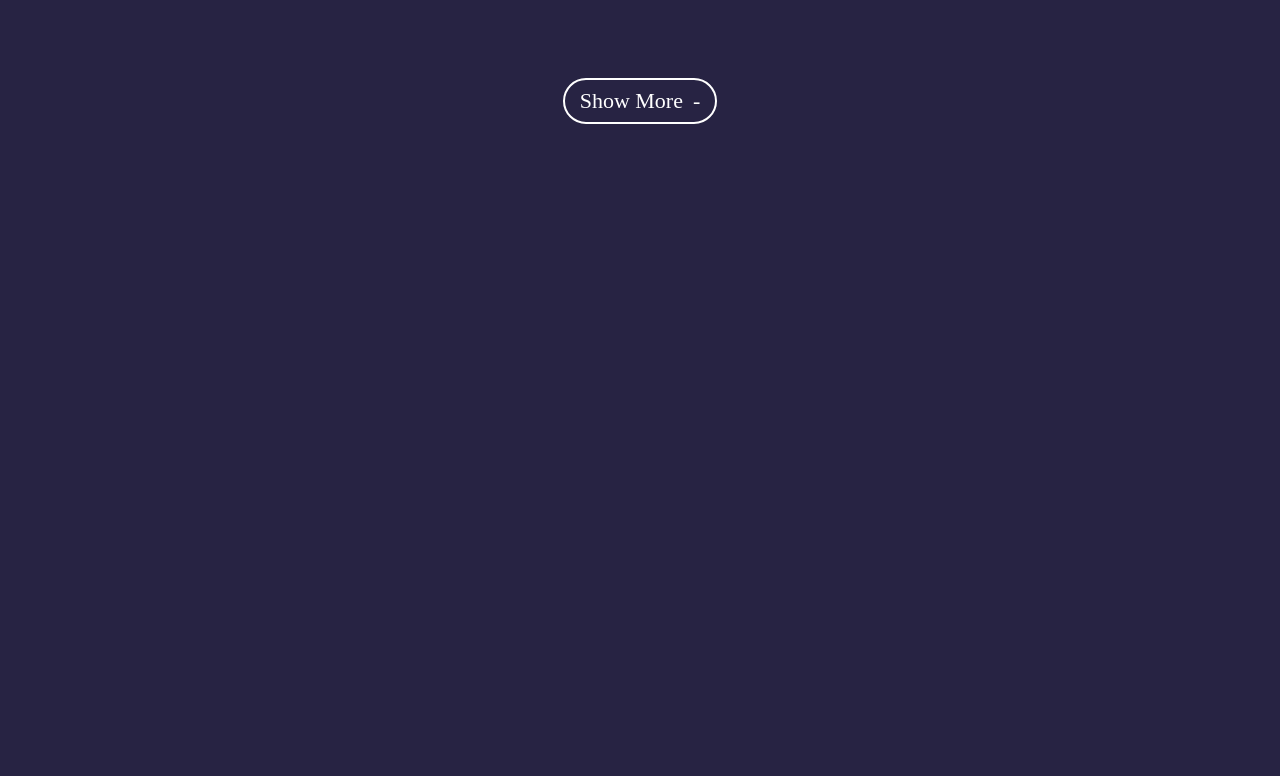
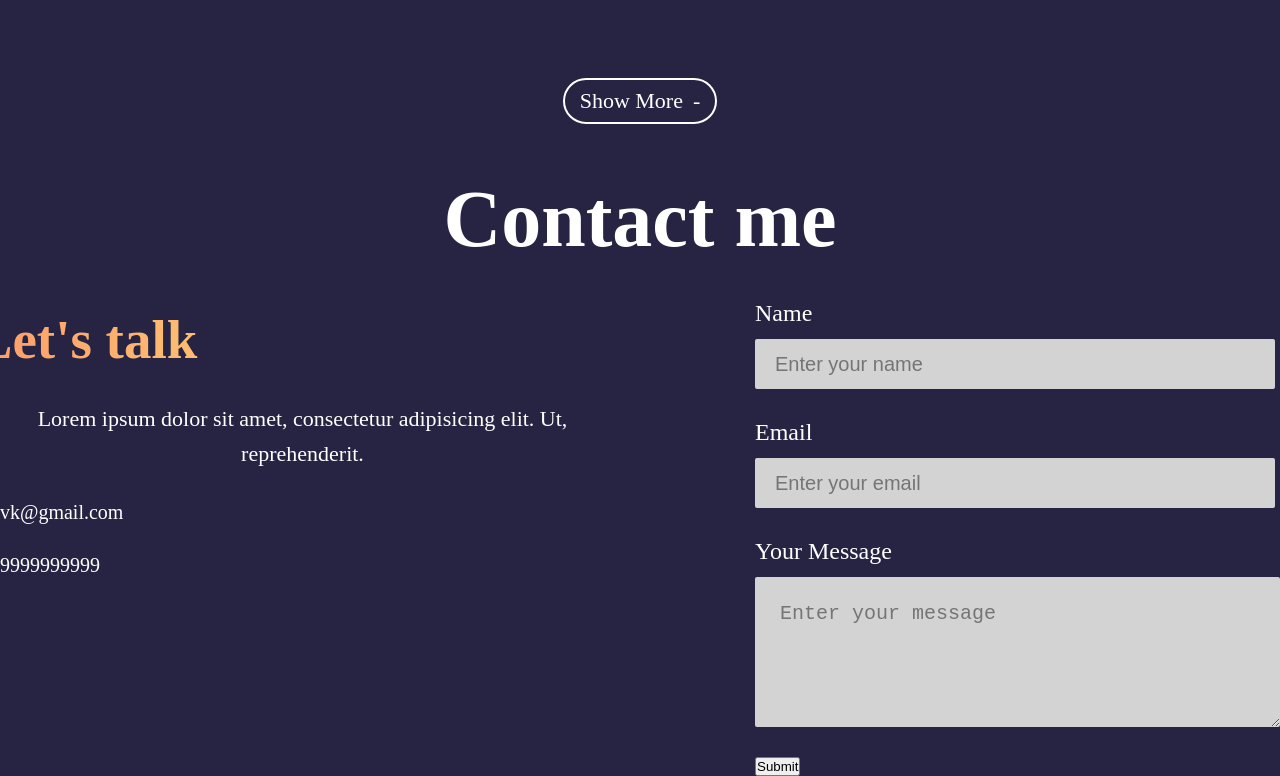
Before and after one commit to Vinit71/Portfolio, a React (Vite) app: page / in a window 1280 px wide. Shown: the part 2027-2803 px from the top of the page. Before the commit the page ends 2201 px from the top, so only its background shows below. Built offline with nearby package versions, Linux system fonts and the light colour scheme.

Commit message:
Contact Section & designing

```diff
--- a/src/App.jsx
+++ b/src/App.jsx
@@ -2,6 +2,7 @@ import LandingSection from "./Components/Landing/LandingSection"
 import Navbar from "./Components/Navbar/Navbar"
 import About from "./Components/About/About"
 import MyProjects from "./Components/Projects/MyProjects"
+import Contact from "./Components/Contact/Contact"
 
 function App() {
 
@@ -11,6 +12,7 @@ function App() {
       <LandingSection />
       <About />
       <MyProjects />
+      <Contact />
     </>
   )
 }
--- a/src/Components/About/About.css
+++ b/src/Components/About/About.css
@@ -69,5 +69,5 @@ width: 20rem;
     border-radius: 50px;
 
     /* background: linear-gradient(90deg, rgba(248,181,0,1) 0%, rgba(252,234,187,1) 70%); */
-    background: linear-gradient(264deg, #fcff82 -5.09%, #fd5959 106.28%)
+    background: linear-gradient(264deg, #fcff82 -5.09%, #fd5959 106.28%);
 }
--- /dev/null
+++ b/src/Components/Contact/Contact.css
@@ -0,0 +1,97 @@
+.contact {
+    display: flex;
+    flex-direction: column;
+    justify-content: center;
+    align-items: center;
+    gap: 75px;
+    margin: 80px 170px;
+}
+
+.contact-title h1{
+    display: flex;
+    justify-content: center;
+    text-align: center;
+    padding: 0px 25px;
+    font-size: 80px;
+    font-weight: 600;
+    margin-bottom: 35px;
+}
+
+.contact-section {
+    display: flex;
+    justify-content: center;
+    text-align: center;
+    gap: 150px;
+}
+.contact-left {
+    display: flex;
+    flex-direction: column;
+    gap: 30px;
+}
+
+.contact-left h1 {
+    margin-top: 0.5rem;
+    margin-left: -27rem;
+    font-size: 55px;
+    font-weight: 600;
+    background: linear-gradient(264deg, #fcff82 -5.09%, #fd5959 106.28%);
+    background-clip: text;
+    -webkit-background-clip: text;
+    -webkit-text-fill-color: transparent;
+}
+
+.contact-left p {
+    color: white;
+    font-size: 22px;
+    line-height: 35px;
+    /* max-width: 550px; */
+}
+
+.contact-details {
+    color: white;
+    font-size: 20px;
+    display: flex;
+    flex-direction: column;
+    gap: 30px;
+}
+.contact-detail{
+    display: flex;
+    align-items: center;
+    gap: 20px;
+}
+
+.contact-right {
+    display: flex;
+    flex-direction: column;
+    align-items: start;
+    gap: 30px;
+}
+
+.contact-right label {
+    margin-bottom: -18px;
+    color: white;
+    font-size: 24px;
+    font-weight: 400;
+}
+
+.contact-right input {
+    border: none;
+    width: 500px;
+    height: 50px;
+    padding-left: 20px;
+    border-radius: 2px;
+    background: lightgray;
+    color: lightblue;
+    font-size: 20px;
+}
+
+.contact-right textarea {
+    width: 475px;
+    height: 100px;
+    border: none;
+    padding: 25px;
+    border-radius: 2px;
+    background: lightgray;
+    color: lightblue;
+    font-size: 20px;
+}
--- /dev/null
+++ b/src/Components/Contact/Contact.jsx
@@ -0,0 +1,35 @@
+import React from 'react'
+import './Contact.css'
+function Contact() {
+  return (
+    <div className='contact-me'>
+      <div className="contact-title">
+        <h1>Contact me</h1>
+      </div>
+
+      <div className="contact-section">
+        <div className="contact-left">
+          <h1>Let's talk</h1>
+          <p>Lorem ipsum dolor sit amet, consectetur adipisicing elit. Ut, reprehenderit.</p>
+          <div className="contact-details">
+            <div className="contact-detail">vk@gmail.com</div>
+            <div className="contact-detail">9999999999</div>
+          </div>
+        </div>
+
+        {/* Right side */}
+        <div className="contact-right">
+            <label htmlFor="">Name</label>
+            <input type="text" name='name' placeholder='Enter your name' />
+            <label htmlFor="">Email</label>
+            <input type="email" name='email' placeholder='Enter your email' />
+            <label htmlFor="">Your Message</label>
+            <textarea name="message" rows="10" placeholder='Enter your message'></textarea>
+            <button type='submit' className="contact-btn">Submit</button>
+        </div>
+      </div>
+    </div>
+  )
+}
+
+export default Contact
```
